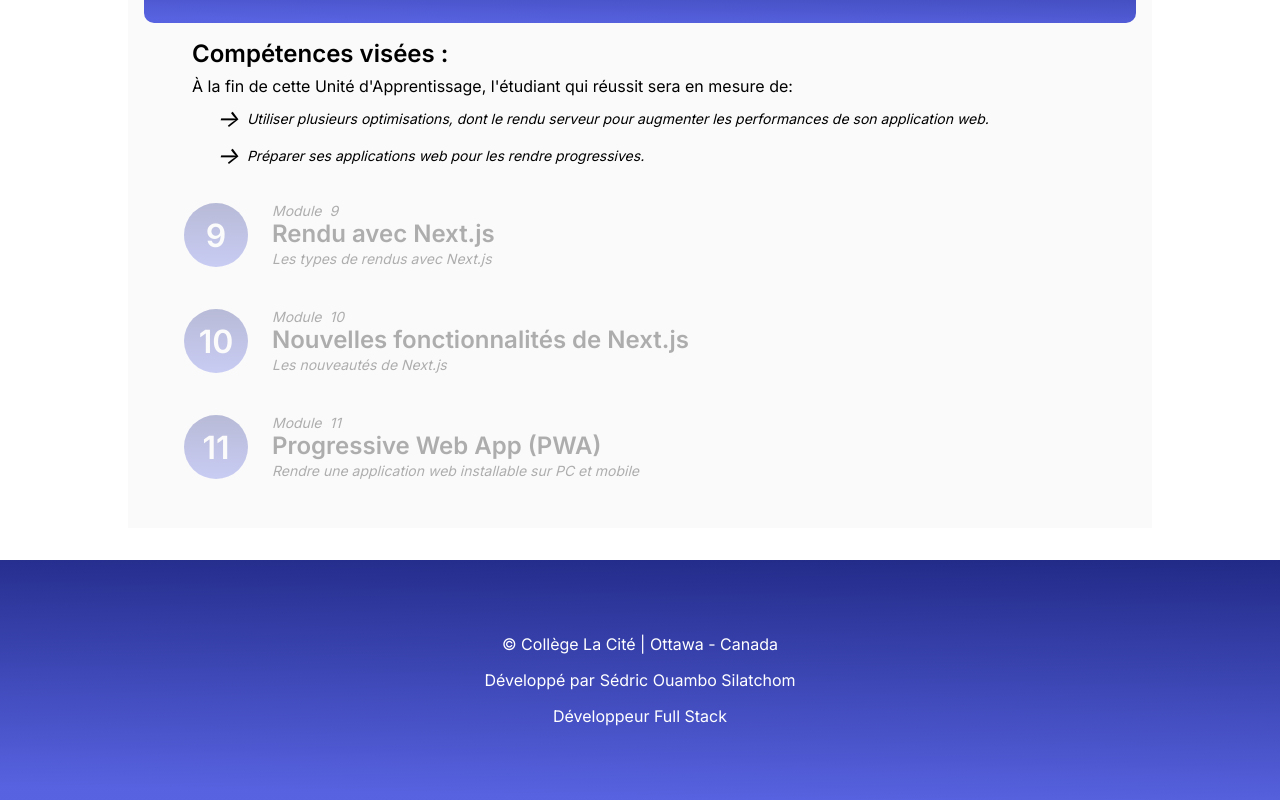
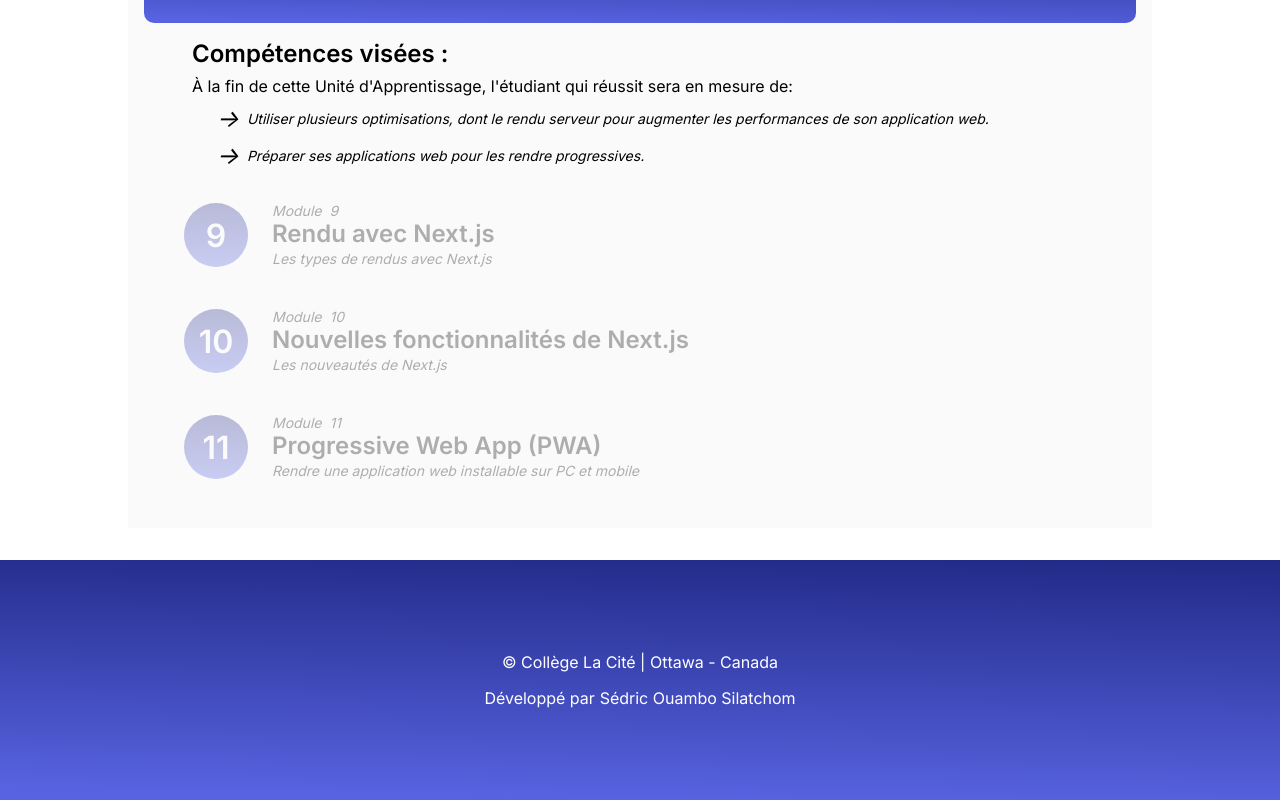
Before and after one commit to SedricOuambo/programmation_web_avance, a Next.js app: page / in a window 1280 px wide. Shown: the part 1790-2590 px from the top of the page. Built offline with nearby package versions, Linux system fonts and the light colour scheme.

Commit message:
new ajust

```diff
--- a/components/Footer.tsx
+++ b/components/Footer.tsx
@@ -7,6 +7,5 @@ export default function Footer() {
             <div>Développé par </div>
             <div>Sédric Ouambo Silatchom</div>
         </span>
-        <div> Développeur Full Stack</div>
     </footer>
 }
```
Also changed, not shown: 1 other file (tests, documents, lock files or other folders).
